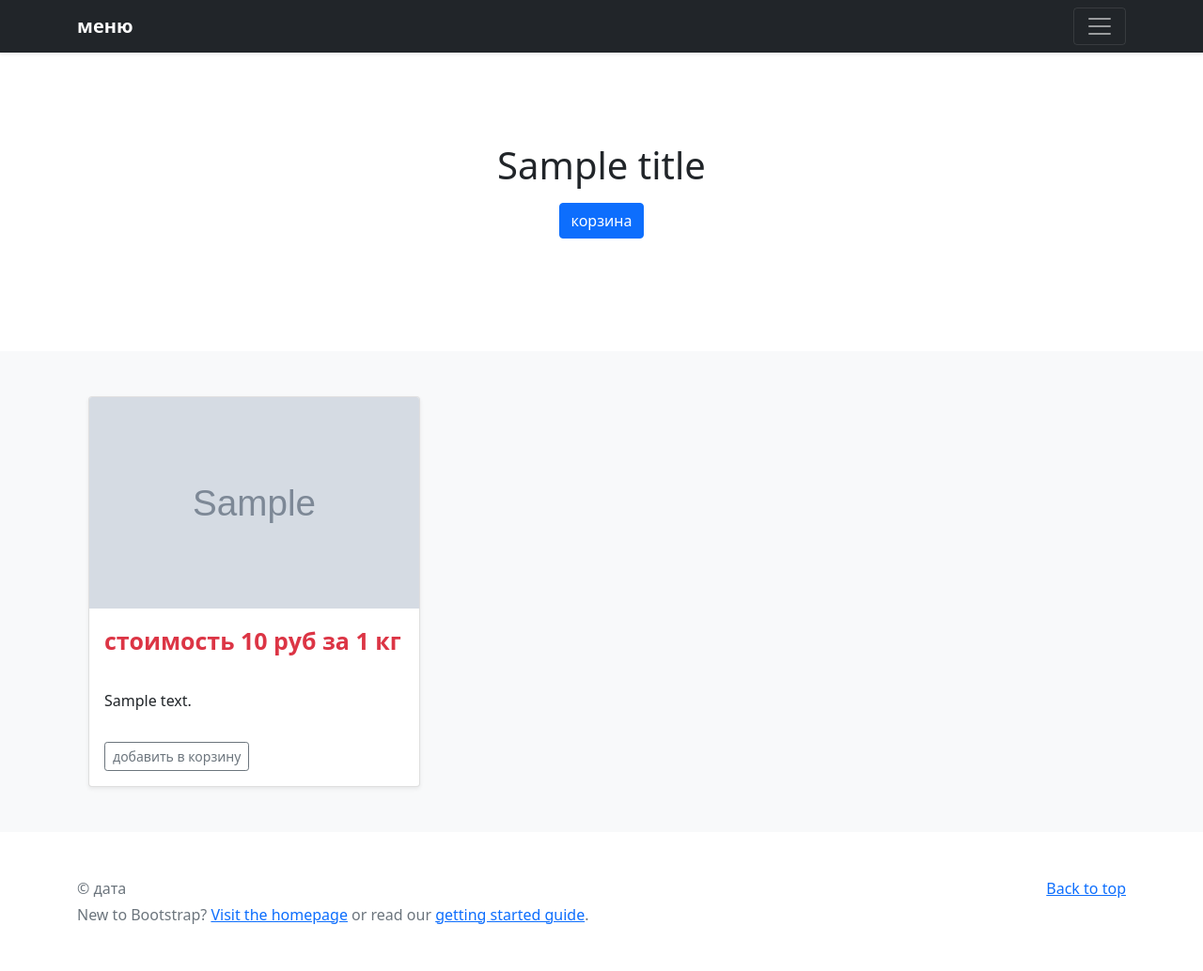
After one commit to Iwan000000/shop, a Django app: template shoping/templates/shoping/product_information.html in a window 1280 px wide. The commit adds this page. Shown: the whole page at 94% size. Run offline with Django 5.2, Linux system fonts and the light colour scheme; the template is opened without the code that fills it: most values are stand-ins (such as "Sample title", 1, 10 or a date in 2020); grey boxes marked "Sample" are stand-in pictures; some libraries are stand-ins or nearby versions.

Commit message:
исправлены недоработки.

```diff
--- /dev/null
+++ b/shoping/templates/shoping/product_information.html
@@ -0,0 +1,32 @@
+{% extends 'shoping/base.html' %}
+{% load mu_tags %}
+
+{% block content %}
+    <div class="container-fluid">
+        <div class="row row-cols-1 row-cols-sm-2 row-cols-md-3 g-3">
+            <div class="col">
+                <div class="card shadow-sm">
+                     <img src="{% mediapath object.image %}" class="bd-placeholder-img card-img-top" width="100%" height="225" alt="Thumbnail">
+
+                    <div class="card-body">
+                        <div class="d-flex justify-content-between align-items-center">
+                            <div class="btn-group">
+                                <p class="card-text text-danger" style="font-size: 25px; font-weight: bold;">стоимость {{ object.price_for_one }} руб за 1 кг</p>
+                            </div>
+                        </div>
+                    </div>
+                    <div class="card-body">
+                        <div class="d-flex justify-content-between align-items-center">
+                            <div class="btn-group">
+                                <p class="card-text">{{ object.description }}</p>
+                            </div>
+                        </div>
+                    </div>
+                    <div class="card-body">
+                         <a class="btn btn-sm btn-outline-secondary btn-block">добавить в корзину</a>
+                        <div class="d-flex justify-content-between align-items-center">
+                </div>
+            </div>
+        </div>
+    </div>
+{% endblock %}
```
Also changed, not shown: shoping/templates/shoping/includes/inc_category.html (deleted, +0 -17 lines), shoping/templates/shoping/product.html (renamed from config/urls.py, +22 -23 lines), shoping/urls.py (+7 -4 lines), shoping/views.py (+19 -2 lines), media/models/Untitled.jpg (deleted), media/models/f_6254598a066cd.jpg (deleted), media/models/meat.jpg (deleted), shoping/templates/shoping/includes/inc_product.html (added).
